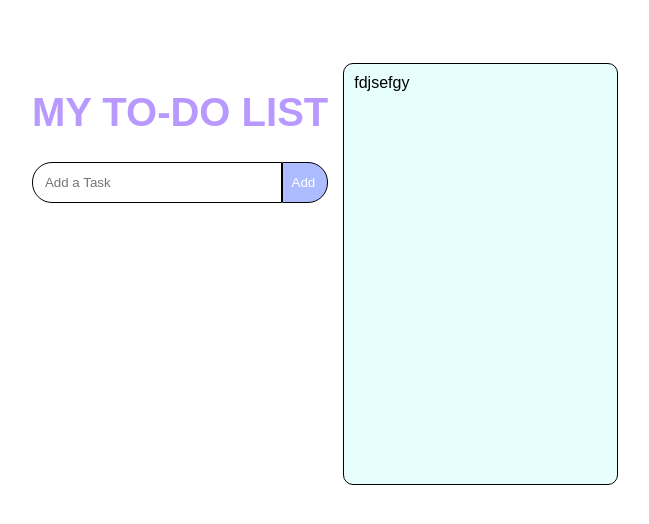
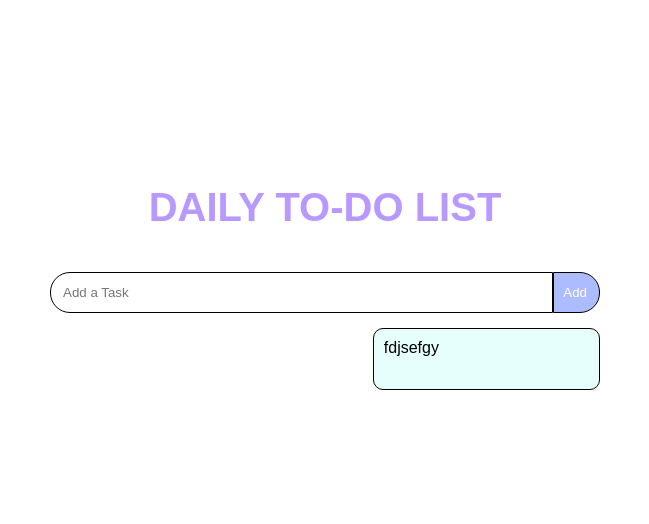
Before and after one commit to Margarida-Henriques/ToDoList_Project, a plain HTML site: page index.html in a window 1280 px wide. Shown: the whole page, without its empty margins (315-964 px from the left). Drawn offline with Linux system fonts and the light colour scheme.

Commit message:
Design number 1

```diff
--- a/index.html
+++ b/index.html
@@ -5,25 +5,28 @@
     <meta charset="UTF-8" />
     <meta name="viewport" content="width=device-width, initial-scale=1.0" />
     <link rel="stylesheet" href="style.css" />
-    <title>My To Do List</title>
+    <title>Daily To Do List</title>
 </head>
 
 <body>
     <div class="container">
+        <h1>DAILY TO-DO LIST</h1>
+
+        <div class="containerAddTask">
+            <input type="text" id="taskInput" placeholder="Add a Task" />
+            <button id="addTask">Add</button>
+        </div>
+
         <div class="containerToDo">
-            <h1>MY TO-DO LIST</h1>
 
-            <div class="containerAddTask">
-                <input type="text" id="taskInput" placeholder="Add a Task" />
-                <button id="addTask">Add</button>
+            <ul id="taskList"></ul>
+
+            <div class="containerDone">
+                <div>fdjsefgy</div>
             </div>
 
-            <ul id="taskList"></ul>
         </div>
 
-        <div class="containerDone">
-            <div>fdjsefgy</div>
-        </div>
     </div>
 
     <script src="script.js"></script>
--- a/style.css
+++ b/style.css
@@ -7,19 +7,21 @@ body {
 .container {
   display: flex;
   justify-content: center;
-  flex-direction: Row;
+  flex-direction: column;
   margin: 5% auto;
-  width: 50%;
+  width: 550px;
   height: 400px;
   gap: 15px;
 }
 
-/* CONTAINER TO-DO _______________________________ */
-
 h1 {
+  display: flex;
+  justify-content: center;
   font-size: 40px;
   color: #b799ff;
 }
+
+/* CONTAINER ADD TASK _______________________________ */
 
 .containerAddTask {
   display: flex;
@@ -51,13 +53,21 @@ h1 {
   transition: 0.3s ease, color 0.3s ease;
 }
 
+.containerToDo {
+  display: flex;
+  flex-direction: row;
+  gap: 15px;
+  width: 100%;
+}
+
 #taskList {
   display: flex;
   flex-direction: column;
   gap: 5px;
   padding: 0;
-  margin: 10 0 0 0;
+  margin: 0;
   list-style: none;
+  width: 60%;
 }
 
 #taskList > * {
```
